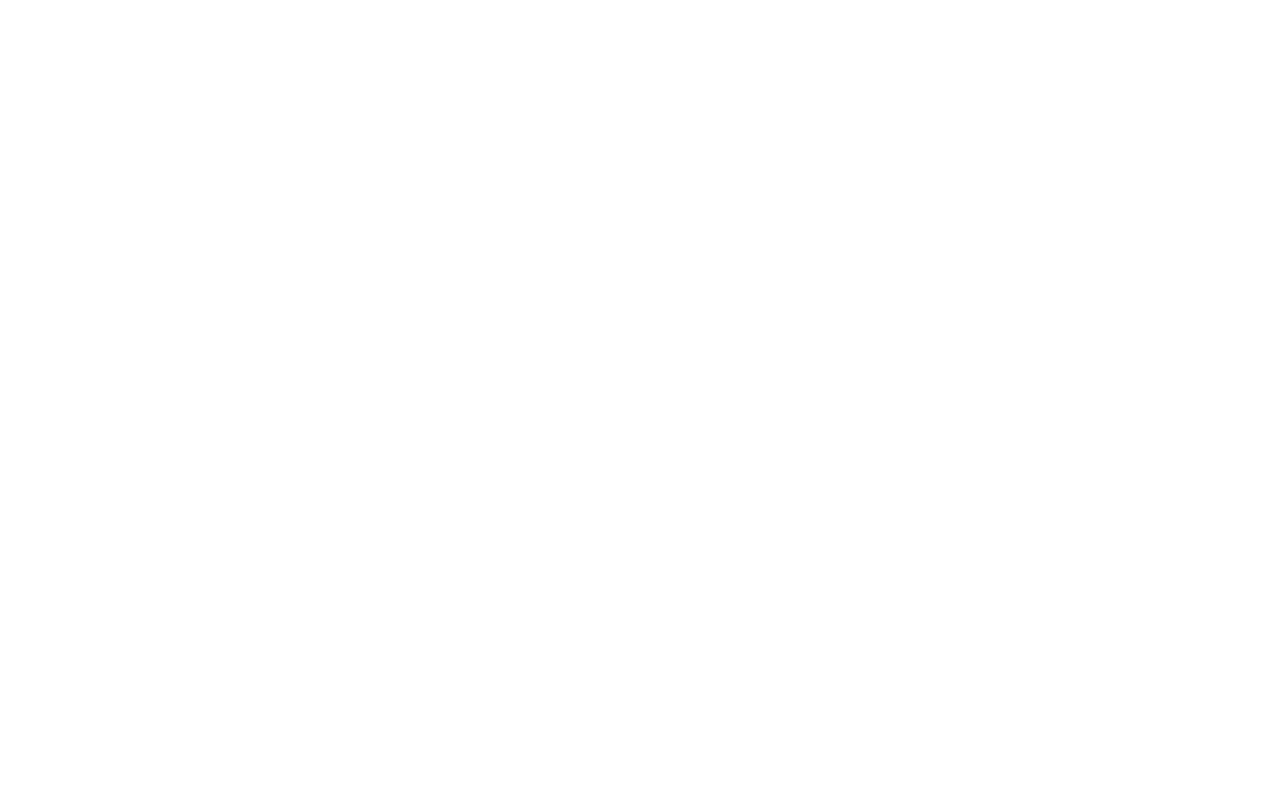
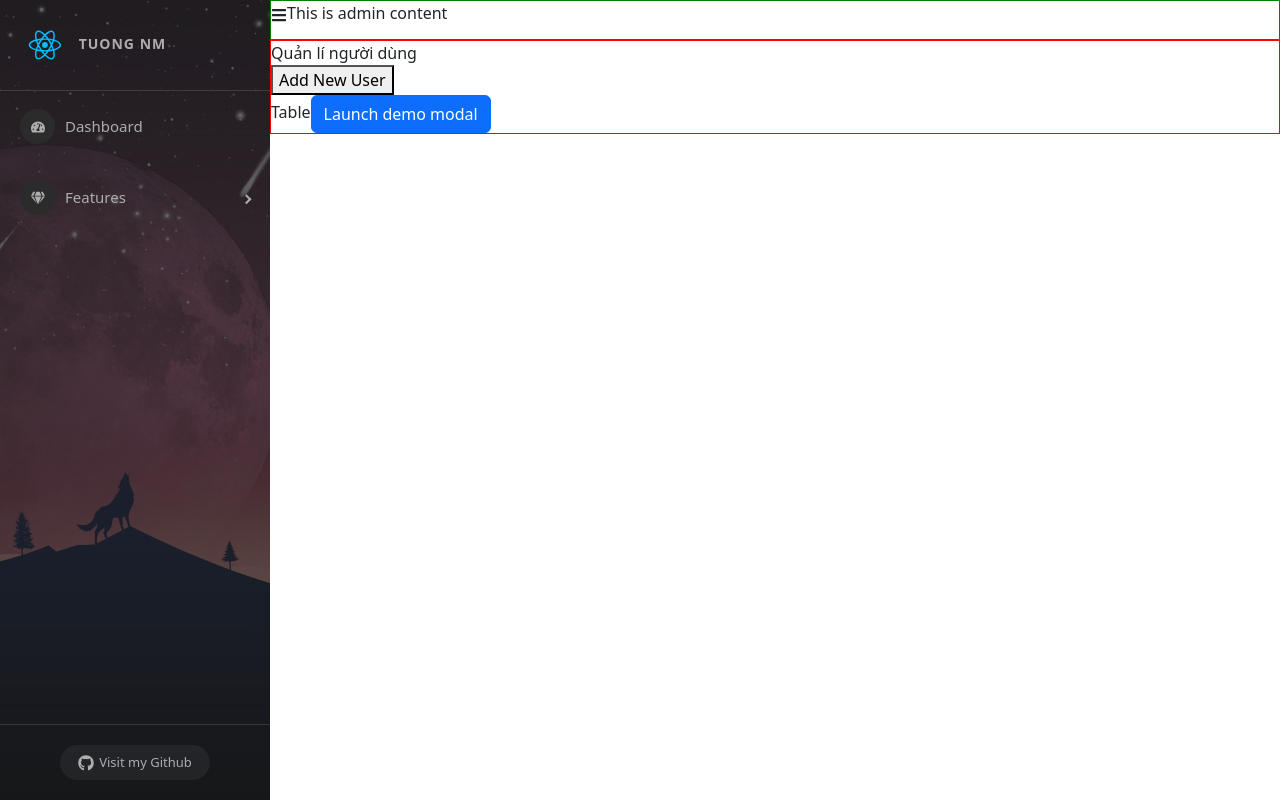
Before and after one commit to tuongnm2001/React_Ultimate, a React (Create React App) app: page /admins/manage-users in a window 1280 px wide. Before the commit this address had no page. Built offline with nearby package versions, Linux system fonts and the light colour scheme.

Commit message:
create modal create new a user

```diff
--- a/src/components/Admin/Admin.js
+++ b/src/components/Admin/Admin.js
@@ -2,6 +2,7 @@
 import './Admin.scss'
 import { FaBars } from 'react-icons/fa'
 import { useState } from "react";
+import { Outlet } from "react-router-dom";
 
 const Admin = (props) => {
 
@@ -16,8 +17,14 @@
             </div>
 
             <div className="admin-content">
-                <FaBars onClick={() => setCollapsed(!collapsed)} />
-                This is admin content
+                <div className='admin-header'>
+                    <FaBars onClick={() => setCollapsed(!collapsed)} />
+                    This is admin content
+                </div>
+
+                <div className='admin-main'>
+                    <Outlet />
+                </div>
             </div>
         </div>
     )
--- a/src/components/Admin/Admin.scss
+++ b/src/components/Admin/Admin.scss
@@ -8,6 +8,15 @@
     }
 
     .admin-content {
-        cursor  : pointer;
+        width  : 100%;
+
+        .admin-header {
+            height  : 40px;
+            border  : 1px solid green;
+        }
+
+        .admin-main {
+            border  : 1px solid red;
+        }
     }
 }
--- /dev/null
+++ b/src/components/Admin/Content/DashBoard.js
@@ -0,0 +1,10 @@
+
+const DashBoard = (props) => {
+    return (
+        <div>
+            DashBoard
+        </div>
+    )
+}
+
+export default DashBoard
--- /dev/null
+++ b/src/components/Admin/Content/ManageUser.js
@@ -0,0 +1,22 @@
+import ModalCreateUser from './ModalCreateUser';
+
+const ManageUser = (props) => {
+    return (
+        <div className="manage-user-container">
+            <div className="title">
+                Quản lí người dùng
+            </div>
+
+            <div className="users-content">
+                <button>Add New User</button>
+            </div>
+
+            <div>
+                Table
+                <ModalCreateUser />
+            </div>
+        </div>
+    )
+}
+
+export default ManageUser;
--- /dev/null
+++ b/src/components/Admin/Content/ModalCreateUser.js
@@ -0,0 +1,73 @@
+import React, { useState } from 'react';
+import Button from 'react-bootstrap/Button';
+import Modal from 'react-bootstrap/Modal';
+
+const ModalCreateUser = () => {
+    const [show, setShow] = useState(false);
+
+    const handleClose = () => setShow(false);
+    const handleShow = () => setShow(true);
+
+
+    return (
+        <>
+            <Button variant="primary" onClick={handleShow}>
+                Launch demo modal
+            </Button>
+
+            <Modal
+                show={show}
+                onHide={handleClose}
+                size='lg'
+                backdrop='static'
+            >
+                <Modal.Header closeButton>
+                    <Modal.Title>ADD NEW USER</Modal.Title>
+                </Modal.Header>
+
+                <Modal.Body>
+                    <form className="row g-3">
+                        <div className="col-md-6">
+                            <label className="form-label">Email</label>
+                            <input type="email" className="form-control" />
+                        </div>
+
+                        <div className="col-md-6">
+                            <label className="form-label">Password</label>
+                            <input type="password" className="form-control" />
+                        </div>
+
+                        <div className="col-md-6">
+                            <label className="form-label">Username</label>
+                            <input type="text" className="form-control" />
+                        </div>
+
+                        <div className="col-md-4">
+                            <label className="form-label">Role</label>
+                            <select className="form-select">
+                                <option selected value='USER'>USER</option>
+                                <option value='ADMIN'>ADMIN</option>
+                            </select>
+                        </div>
+
+                        <div className='col-md-12'>
+                            <label className="form-label">Image</label>
+                            <input type='file' />
+                        </div>
+                    </form>
+                </Modal.Body>
+
+                <Modal.Footer>
+                    <Button variant="secondary" onClick={handleClose}>
+                        Close
+                    </Button>
+                    <Button variant="primary" onClick={handleClose}>
+                        Save
+                    </Button>
+                </Modal.Footer>
+            </Modal>
+        </>
+    );
+}
+
+export default ModalCreateUser;
--- a/src/components/Admin/SideBar.js
+++ b/src/components/Admin/SideBar.js
@@ -9,10 +9,10 @@
     SidebarContent,
 } from 'react-pro-sidebar';
 import { DiReact } from 'react-icons/di'
-import { MdDashboard } from 'react-icons/di'
 import { FaTachometerAlt, FaGem, FaList, FaGithub, FaRegLaughWink, FaHeart } from 'react-icons/fa';
 import sidebarBg from '../../assets/bg2.jpg';
 import './SideBar.scss'
+import { Link } from 'react-router-dom';
 
 const SideBar = (props) => {
 
@@ -50,7 +50,7 @@
                         <MenuItem
                             icon={<FaTachometerAlt />}
                         >
-                            Dashboard
+                            Dashboard <Link to='/admins' />
                         </MenuItem>
                     </Menu>
                     <Menu iconShape="circle">
@@ -58,7 +58,7 @@
                             icon={<FaGem />}
                             title='Features'
                         >
-                            <MenuItem>Quản lý Users</MenuItem>
+                            <MenuItem>Quản lý Người Dùng <Link to='/admins/manage-users' /></MenuItem>
                             <MenuItem>Quản lý Bài Thi</MenuItem>
                             <MenuItem>Quản lý Câu Hỏi</MenuItem>
                         </SubMenu>
--- a/src/index.js
+++ b/src/index.js
@@ -9,6 +9,8 @@
 import Admin from './components/Admin/Admin';
 import User from './components/User/User';
 import HomePage from './components/HomePage/HomePage';
+import ManageUser from './components/Admin/Content/ManageUser';
+import DashBoard from './components/Admin/Content/DashBoard';
 
 const root = ReactDOM.createRoot(document.getElementById('root'));
 root.render(
@@ -20,7 +22,11 @@
           <Route index element={<HomePage />} />
           <Route path='/users' element={<User />} />
         </Route>
-        <Route path='/admins' element={<Admin />} />
+
+        <Route path='admins' element={<Admin />}>
+          <Route index element={<DashBoard />} />
+          <Route path='manage-users' element={<ManageUser />} />
+        </Route>
       </Routes>
     </BrowserRouter>
     {/* </React.StrictMode> */}
```
